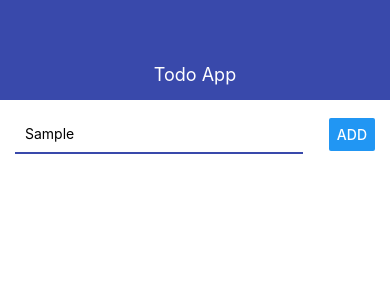
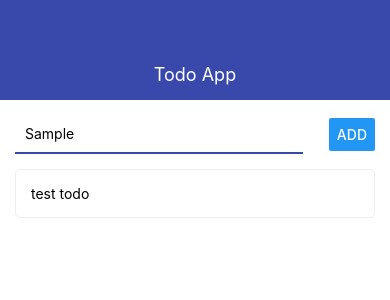
Before and after one commit to sanioka/rn-todo-app, a React Native app: screen / in a window 390 px wide. Both pictures are taken after typing "Sample" into the empty fields and a click on the button "ADD". Shown: the top 300 px of the page. Built offline with nearby package versions, Linux system fonts and the light colour scheme.

Commit message:
add todo dynamically, part1

```diff
--- a/App.js
+++ b/App.js
@@ -1,16 +1,35 @@
 import { StatusBar } from 'expo-status-bar';
-import React from 'react';
+import React, { useState } from 'react';
 import { StyleSheet, Text, View } from 'react-native';
 
 import { Navbar } from "./src/Navbar";
 import { AddTodo } from "./src/AddToto";
+import { Todo } from "./src/Todo";
 
 export default function App() {
+  const [todos, setTodos] = useState([]);
+
+  const addTodo = (title) => {
+    if (!title) {
+      return;
+    }
+
+    setTodos(prev => [...prev, {
+      id: Date.now().toString(),
+      title,
+    }]);
+  }
+
   return (
     <View>
       <Navbar title="Todo App"/>
       <View style={styles.container}>
-        <AddTodo />
+        <AddTodo onSubmit={addTodo}/>
+        <View>
+          { todos.map(todoItem => (
+              <Todo todo={todoItem} key={todoItem.id}/>
+          ))}
+        </View>
       </View>
     </View>
   );
--- a/src/AddToto.js
+++ b/src/AddToto.js
@@ -1,11 +1,16 @@
-import React from "react";
+import React, { useState } from "react";
 import { View, Text, StyleSheet, TextInput, Button } from 'react-native';
 
-export const AddTodo = (props) => {
+export const AddTodo = ({ onSubmit }) => {
+
+  const onPressHandler = () => {
+    onSubmit('test todo');
+  }
+
   return (
     <View style={styles.block}>
       <TextInput style={styles.input}/>
-      <Button title="Add"/>
+      <Button title="Add" onPress={onPressHandler}/>
     </View>
   )
 }
@@ -15,6 +20,7 @@ const styles = StyleSheet.create({
     flexDirection: 'row',
     justifyContent: 'space-between',
     alignItems: 'center',
+    marginBottom: 15,
   },
   input: {
     width: '80%',
--- /dev/null
+++ b/src/Todo.js
@@ -0,0 +1,22 @@
+import React from "react";
+import { Text, View, StyleSheet } from 'react-native';
+
+export const Todo = ({ todo }) => {
+  return (
+    <View style={styles.todo}>
+      <Text>{todo.title}</Text>
+    </View>
+  )
+}
+
+const styles = StyleSheet.create({
+  todo: {
+    flexDirection: 'row',
+    alignItems: 'center',
+    padding: 15,
+    borderWidth: 1,
+    borderColor: '#eee',
+    borderRadius: 5,
+    marginBottom: 10,
+  }
+})
```
